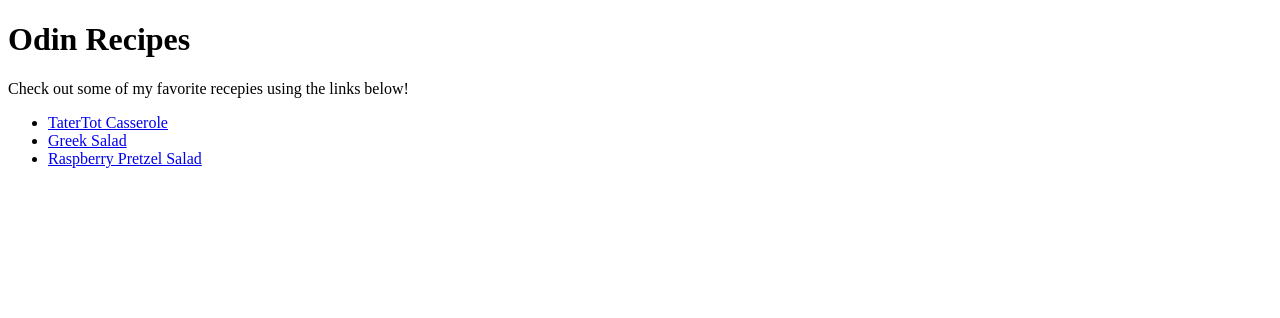
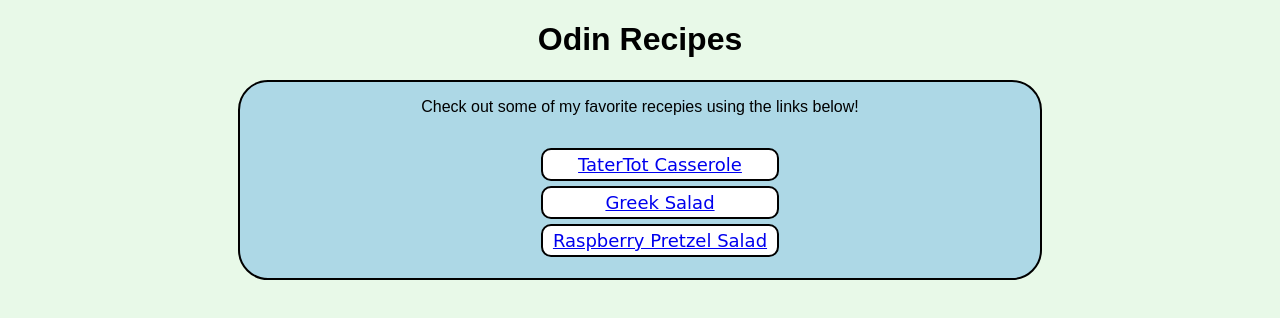
Before and after one commit to CodeCanineRW/odin-recipes, a plain HTML site: page index.html in a window 1280 px wide. Drawn offline with Linux system fonts and the light colour scheme.

Commit message:
Add CSS Stylesheet and basic styling

```diff
--- a/index.html
+++ b/index.html
@@ -4,14 +4,18 @@
     <meta charset="UTF-8">
     <meta name="viewport" content="width=device-width, initial-scale=1.0">
     <title>TOP Odin-Recipes Project</title>
+    <link rel="stylesheet" href="./styles.css">
 </head>
 <body>
     <h1>Odin Recipes</h1>
-    <p>Check out some of my favorite recepies using the links below!</p>
-    <ul>
-        <li><a href="./Recipes/tatertot-casserole.html">TaterTot Casserole</a></li>
-        <li><a href="./recipes/greek-salad.html">Greek Salad</a></li>
-        <li><a href="./recipes/Rasp-pretz-salad.html">Raspberry Pretzel Salad</a></li>
+    <div class="recipes">
+        <p>Check out some of my favorite recepies using the links below!</p>
+        <ul class="list-recipes">
+        <li class="recipe"><a href="./Recipes/tatertot-casserole.html">TaterTot Casserole</a></li>
+        <li class="recipe"><a href="./recipes/greek-salad.html">Greek Salad</a></li>
+        <li class="recipe"><a href="./recipes/Rasp-pretz-salad.html">Raspberry Pretzel Salad</a></li>
     </ul>
+    </div>
+
 </body>
 </html>
--- /dev/null
+++ b/styles.css
@@ -0,0 +1,33 @@
+body {
+    background-color: #e7f9e7f1;
+    font-family: Arial, Helvetica, sans-serif;
+}
+
+h1 {
+    text-align: center;
+}
+
+.recipes {
+    width: 800px;
+    text-align: center;
+    border: 2px solid black;
+    border-radius: 30px;
+    background-color: lightblue;
+    margin: 10px auto;
+}
+
+.list-recipes {
+    display: inline-block;
+    list-style-type: none;
+}
+
+.recipe {
+    text-align: center;
+    font-family: cursive;
+    font-size: 18px;
+    padding: 4px 10px;
+    margin-bottom: 5px;
+    background-color: white;
+    border: 2px solid black;
+    border-radius: 10px;
+}
```
Also changed, not shown: recipes/Rasp-pretz-salad.html (+1 -0 lines), recipes/greek-salad.html (+1 -0 lines), recipes/tatertot-casserole.html (+1 -0 lines).
